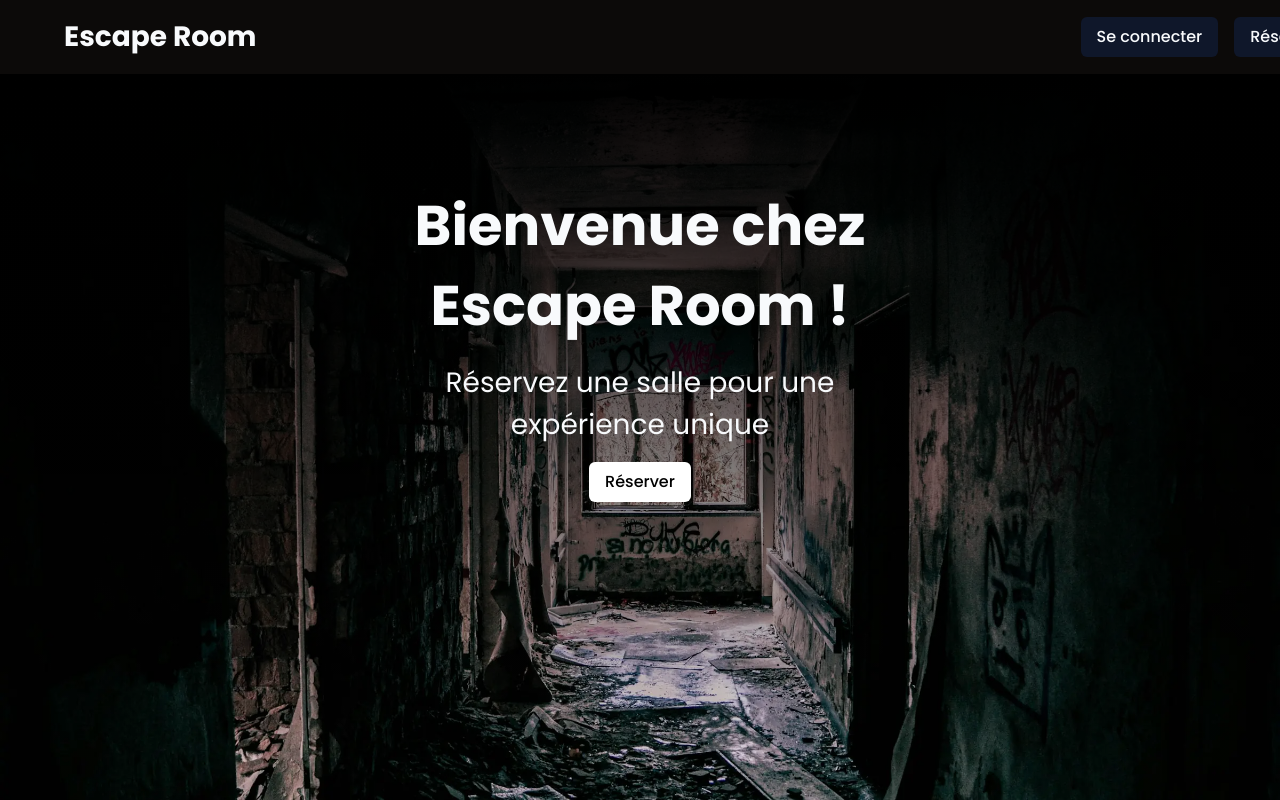
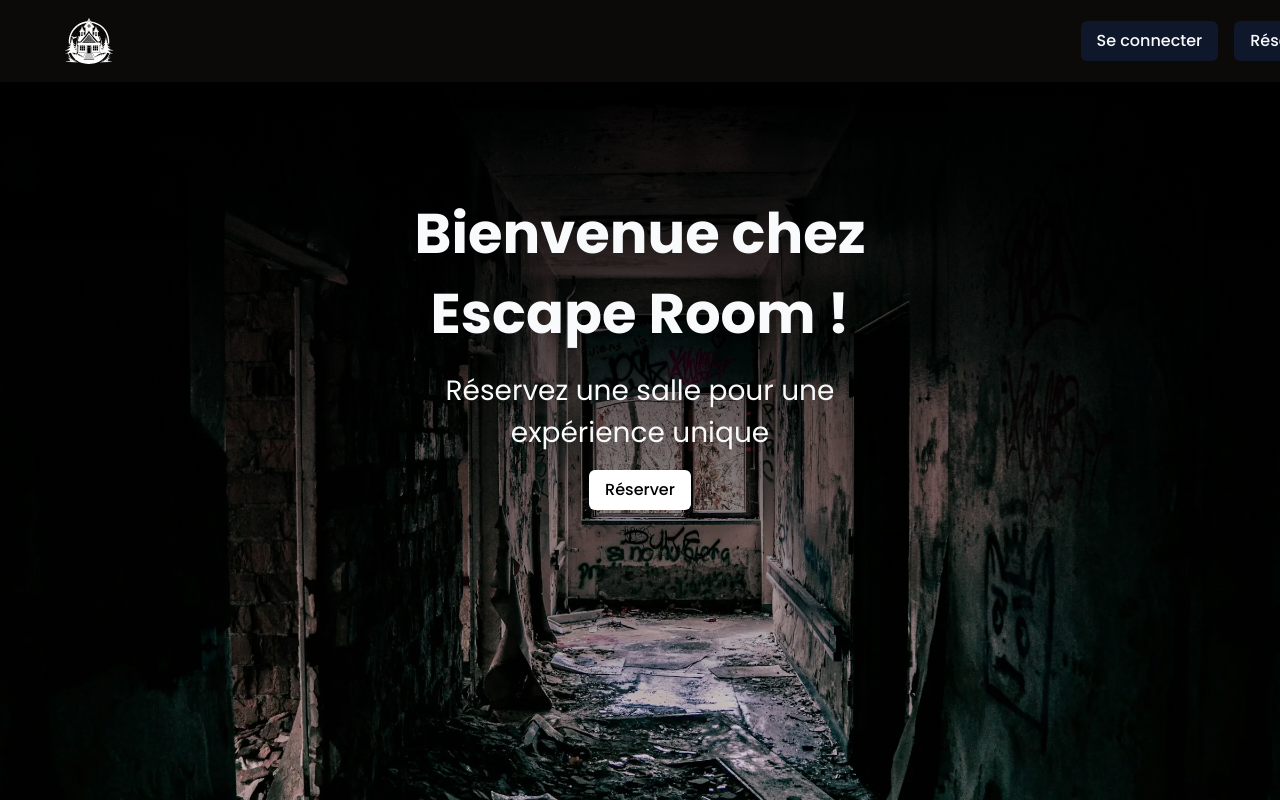
Before and after one commit to SebastienLaurentt/Escape-Game, a Next.js app: page / in a window 1280 px wide. Shown: the top 800 px of the page. Built offline with nearby package versions, Linux system fonts and the light colour scheme; no server answers.

Commit message:
add logo and nested him in home link

```diff
--- a/components/shared/Header.tsx
+++ b/components/shared/Header.tsx
@@ -1,12 +1,15 @@
 import { SignedIn, SignedOut, UserButton } from "@clerk/nextjs";
+import Image from "next/image";
 import Link from "next/link";
+import logo from "../../public/images/Logo.svg";
 import { Button } from "../ui/button";
-
 
 const Header = () => {
   return (
-    <header className="flex flex-row justify-between items-center py-4 px-4 md:px-6 lg:px-10 xl:px-16 xl:w-[1400px] mx-auto">
-      <span className="font-bold text-md md:text-xl">Escape Room</span>
+    <header className="flex flex-row justify-between items-center py-4 px-4 md:px-6 lg:px-10 xl:px-16 xl:w-[1400px] xl:mx-auto">
+      <Link href="/">
+        <Image src={logo} alt="Escape Room" width={50} height={50} />
+      </Link>
       <div className="hidden md:flex flex-row items-center gap-x-4">
         <SignedIn>
           <UserButton />
```
Also changed, not shown: public/images/Logo.svg (added).
